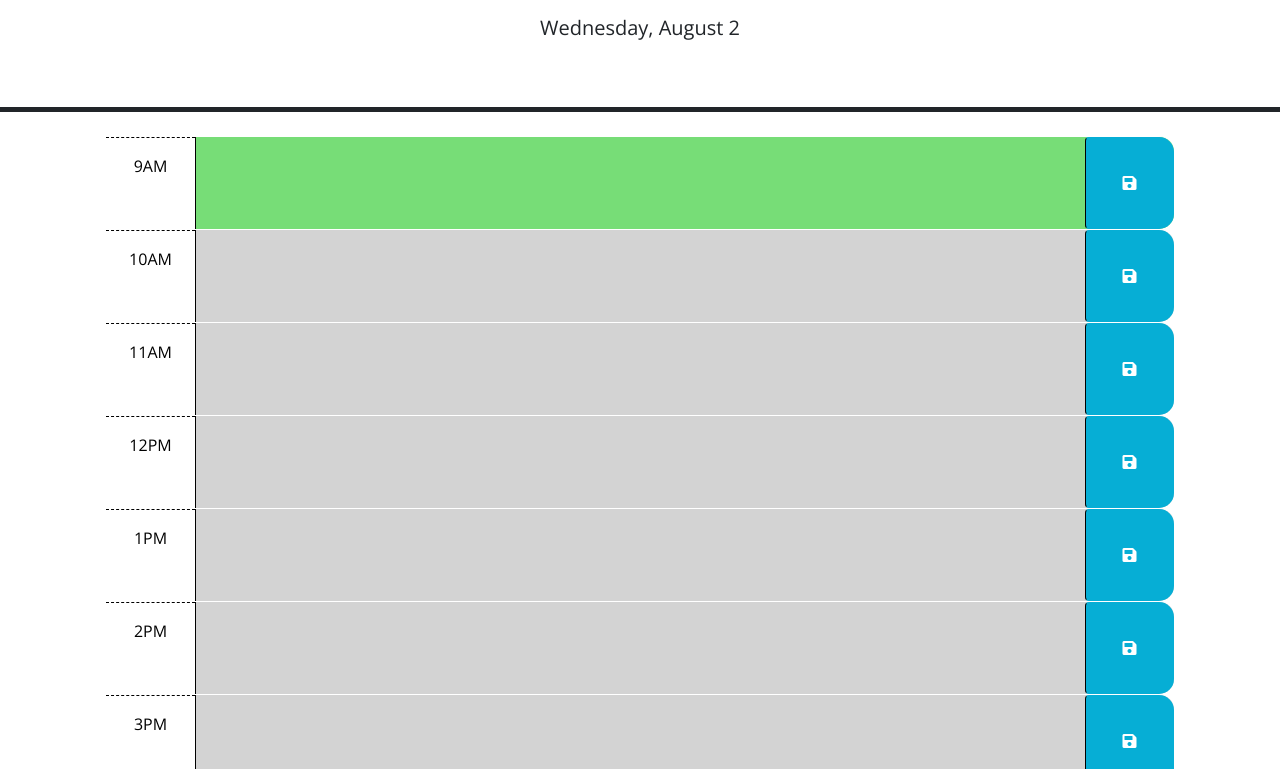
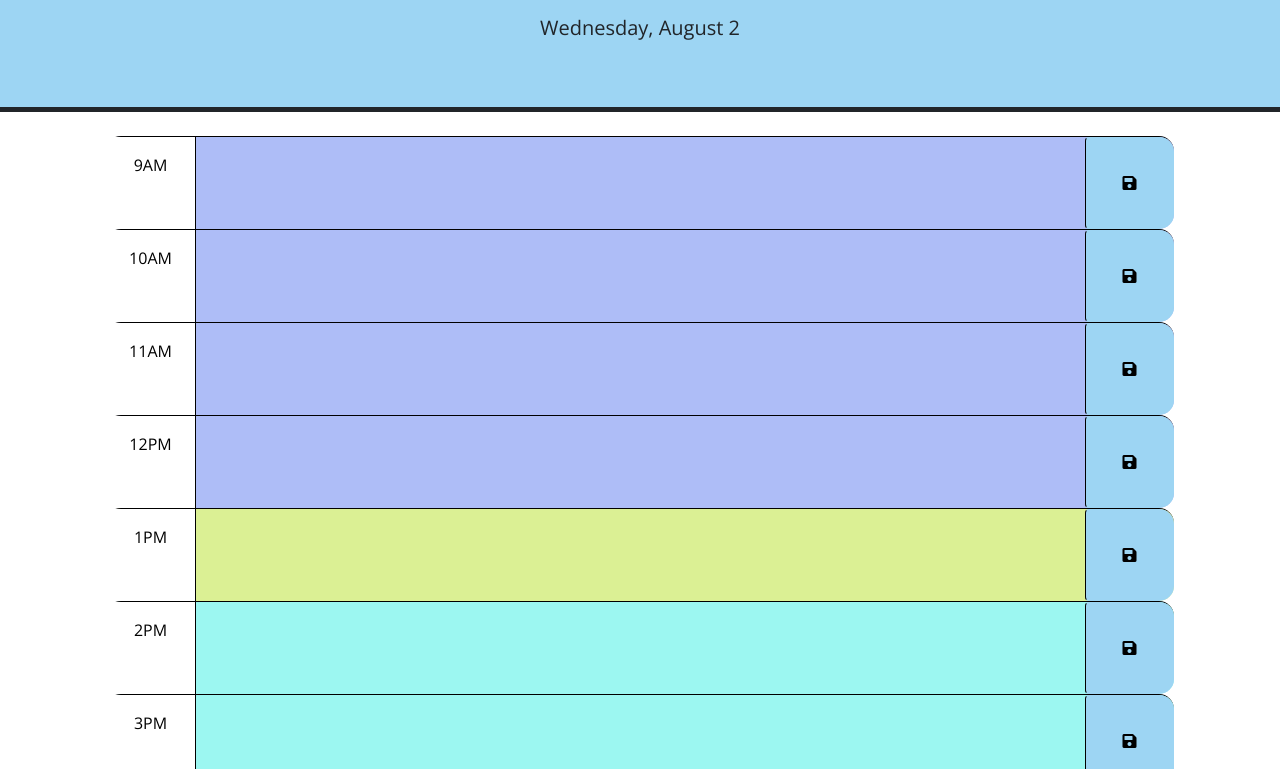
Before and after one commit to tdavids215/work-day-scheduler, a plain HTML site: page Develop/index.html in a window 1280 px wide. Shown: the part 166-935 px from the top of the page. Drawn offline with nearby package versions, Linux system fonts and the light colour scheme.

Commit message:
updated CSS file and fixed js error

```diff
--- a/Develop/script.js
+++ b/Develop/script.js
@@ -4,7 +4,7 @@
 
 
 // allows for addition of past present or future class in the function
-var currentTime = dayjs().format('H');
+var currentTime = 13;
 console.log(currentTime);
 var saveButton = $('.saveBtn');
 var calendarInput = $('.description');
@@ -40,12 +40,11 @@ $(function () {
 
       if (timeBlockTime > currentTime) {
         $(this).addClass('future');
-      } else if (timeBlockTime === currentTime) {
+      } else if (timeBlockTime == currentTime) {
         $(this).addClass('present');
       } else {
         $(this).addClass('past')
       }
-    // }
   })
   }  ;
 
--- a/Develop/style.css
+++ b/Develop/style.css
@@ -12,6 +12,12 @@ textarea {
   padding: 10px;
 }
 
+header {
+  background-color: #9dd5f3;
+}
+
+
+
 .description {
   white-space: pre-wrap;
 }
@@ -21,27 +27,26 @@ textarea {
 }
 
 .row {
-  border-top: 1px solid white;
+  border-top: 1px solid black;
 }
 
 .hour {
   background-color: #ffffff;
   color: #000000;
-  border-top: 1px dashed #000000;
 }
 
 .past {
-  background-color: #d3d3d3;
+  background-color: #aebdf7;
   color: white;
 }
 
 .present {
-  background-color: #ff6961;
+  background-color: #dbf094;
   color: white;
 }
 
 .future {
-  background-color: #77dd77;
+  background-color: #9cf7f1;
   color: white;
 }
 
@@ -49,8 +54,8 @@ textarea {
   border-left: 1px solid black;
   border-top-right-radius: 15px;
   border-bottom-right-radius: 15px;
-  background-color: #06aed5;
-  color: white;
+  background-color: #9dd5f3;
+  color: black;
 }
 
 .saveBtn i:hover {
```
